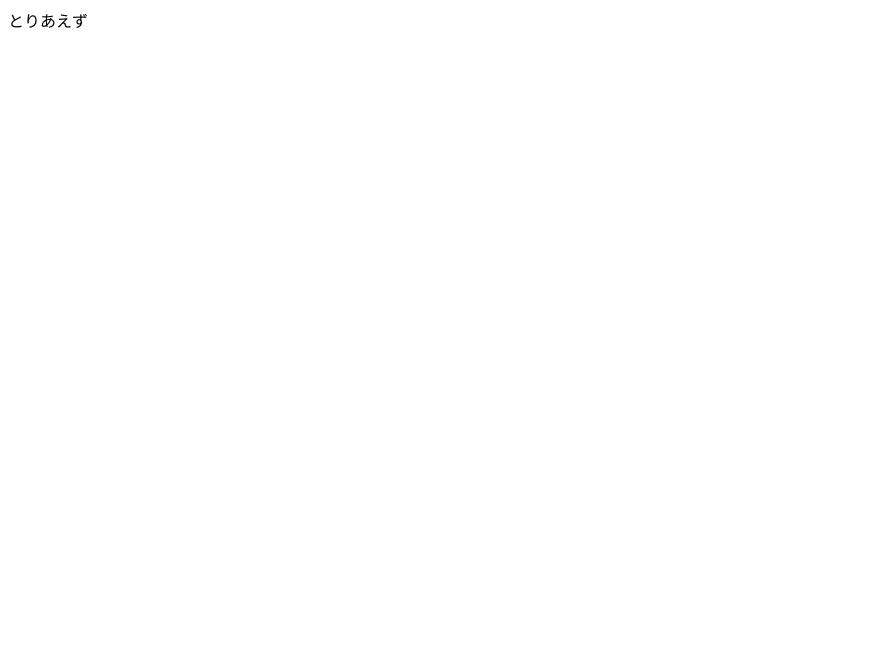
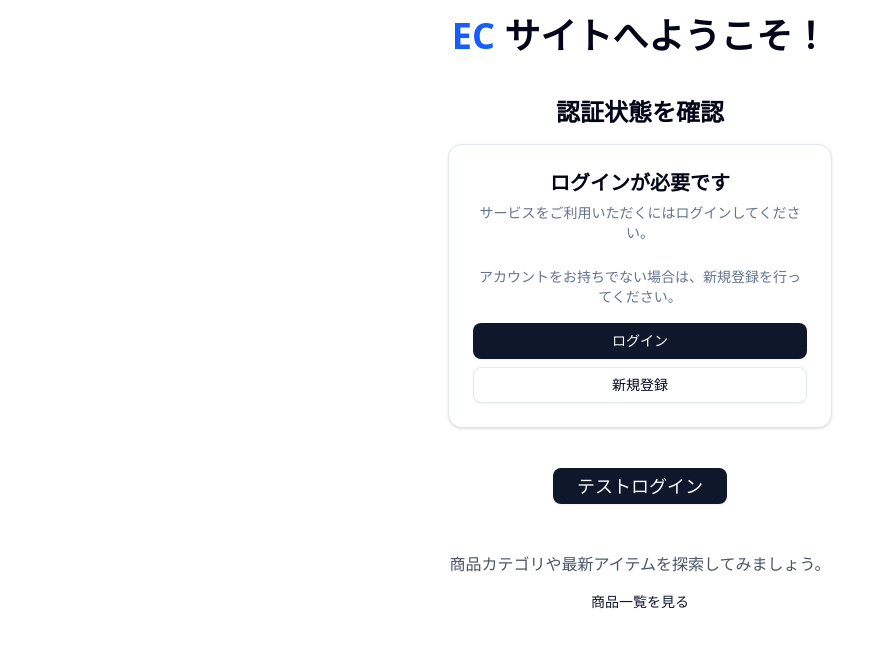
Before and after one commit to iwashin147/ec-frontend, a Next.js app: page / in a window 1280 px wide. Shown: the top 648 px of the page, without its empty margins (0-884 px from the left). Built offline with nearby package versions, Linux system fonts and the light colour scheme.

Commit message:
feat: 認証機能を追加し、UIコンポーネントを更新

```diff
--- a/src/app/layout.tsx
+++ b/src/app/layout.tsx
@@ -1,14 +1,8 @@
 import { type Metadata } from 'next';
 import React from 'react';
-import { Roboto } from 'next/font/google';
 import { AppProviders } from '@/common/components/AppProviders';
-
-const roboto = Roboto({
-  weight: ['300', '400', '500', '700'],
-  subsets: ['latin'],
-  display: 'swap',
-  variable: '--font-roboto',
-});
+import { notoSansJP } from '@/common/fonts/font';
+import '@/app/global.css';
 
 export const metadata: Metadata = {
   title: 'Create Next App',
@@ -22,7 +16,7 @@ export default async function RootLayout({
   params: Promise<{ locale: string }>;
 }>) {
   return (
-    <html lang="ja" className={roboto.variable}>
+    <html lang="ja" className={notoSansJP.variable}>
       <body>
         <AppProviders>
           <main>{children}</main>
--- a/src/app/page.tsx
+++ b/src/app/page.tsx
@@ -1,5 +1,41 @@
-export default function Home() {
+'use client';
+import AuthStatus from '@/common/components/AuthStatus';
+import { Button } from '@/common/components/ui/button';
+import { useAuthStore } from '@/common/store/authStore';
+
+export default function HomePage() {
+  const loginUser = useAuthStore((state) => state.login);
+
+  const handleLogin = () => {
+    loginUser({
+      id: 'user-123',
+      name: 'テストユーザー',
+      email: 'test@example.com',
+    });
+  };
+
   return (
-    <div className="flex h-screen items-center justify-center">とりあえず</div>
+    <div className="container mx-auto max-w-2xl p-4">
+      {' '}
+      <h1 className="mb-10 text-center text-4xl font-extrabold">
+        <span className="text-blue-600">EC</span> サイトへようこそ！
+      </h1>
+      <section className="mb-10 text-center">
+        <h2 className="mb-4 text-2xl font-semibold">認証状態を確認</h2>
+        <div className="mb-6 flex justify-center">
+          {' '}
+          <AuthStatus />
+        </div>
+        <Button onClick={handleLogin} className="mt-4 px-6 py-3 text-lg">
+          テストログイン
+        </Button>
+      </section>
+      <section className="mt-12 text-center text-gray-600">
+        <p>商品カテゴリや最新アイテムを探索してみましょう。</p>
+        <Button variant="link" className="mt-2">
+          商品一覧を見る
+        </Button>
+      </section>
+    </div>
   );
 }
--- /dev/null
+++ b/src/common/components/AuthStatus.tsx
@@ -0,0 +1,58 @@
+'use client';
+
+import React from 'react';
+import {
+  Card,
+  CardContent,
+  CardDescription,
+  CardHeader,
+  CardTitle,
+} from '@/common/components/ui/card';
+import { Button } from '@/common/components/ui/button';
+import { useAuthStore } from '@/common/store/authStore';
+
+export default function AuthStatus() {
+  const { user, isAuthenticated, logout } = useAuthStore();
+
+  if (!isAuthenticated) {
+    return (
+      <Card className="w-full max-w-sm">
+        <CardHeader>
+          <CardTitle className="text-xl">ログインが必要です</CardTitle>
+          <CardDescription>
+            サービスをご利用いただくにはログインしてください。
+          </CardDescription>
+        </CardHeader>
+        <CardContent>
+          <p className="text-muted-foreground mb-4 text-sm">
+            アカウントをお持ちでない場合は、新規登録を行ってください。
+          </p>
+          <Button className="w-full">ログイン</Button>
+          <Button variant="outline" className="mt-2 w-full">
+            新規登録
+          </Button>
+        </CardContent>
+      </Card>
+    );
+  }
+
+  return (
+    <Card className="w-full max-w-sm">
+      <CardHeader>
+        <CardTitle className="text-xl">認証済み</CardTitle>
+        <CardDescription>アカウント情報</CardDescription>
+      </CardHeader>
+      <CardContent>
+        <p className="mb-2">
+          ようこそ、<span className="text-lg font-semibold">{user?.name}</span>{' '}
+          さん！
+        </p>
+        <p className="mb-4 text-sm text-gray-600">メール: {user?.email}</p>
+        <Button onClick={logout} className="w-full" variant="destructive">
+          {' '}
+          ログアウト
+        </Button>
+      </CardContent>
+    </Card>
+  );
+}
--- /dev/null
+++ b/src/common/components/SessionInitializer.tsx
@@ -0,0 +1,23 @@
+'use client';
+import { useSession } from 'next-auth/react';
+import { useEffect } from 'react';
+import { useAuthStore } from '@/common/store/authStore';
+
+export default function SessionInitializer() {
+  const { data: session, status } = useSession();
+  const { login, logout } = useAuthStore();
+
+  useEffect(() => {
+    if (status === 'authenticated' && session?.user) {
+      login({
+        id: session.user.id || '',
+        name: session.user.name || '',
+        email: session.user.email || '',
+      });
+    } else if (status === 'unauthenticated') {
+      logout();
+    }
+  }, [session, status, login, logout]);
+
+  return null;
+}
--- /dev/null
+++ b/src/common/fonts/font.ts
@@ -0,0 +1,10 @@
+import { Noto_Sans_JP } from 'next/font/google';
+
+export const notoSansJP = Noto_Sans_JP({
+  weight: ['300', '400', '500', '700'],
+  subsets: ['latin'],
+  display: 'swap',
+  preload: false,
+  fallback: ['Hiragino Sans', 'Hiragino Kaku Gothic ProN', 'sans-serif'],
+  variable: '--font-noto-sans-jp',
+});
--- /dev/null
+++ b/src/common/store/authStore.ts
@@ -0,0 +1,21 @@
+import { create } from 'zustand';
+
+interface User {
+  id: string;
+  name: string;
+  email: string;
+}
+
+interface AuthState {
+  user: User | null;
+  isAuthenticated: boolean;
+  login: (user: User) => void;
+  logout: () => void;
+}
+
+export const useAuthStore = create<AuthState>((set) => ({
+  user: null,
+  isAuthenticated: false,
+  login: (user) => set({ user, isAuthenticated: true }),
+  logout: () => set({ user: null, isAuthenticated: false }),
+}));
```
